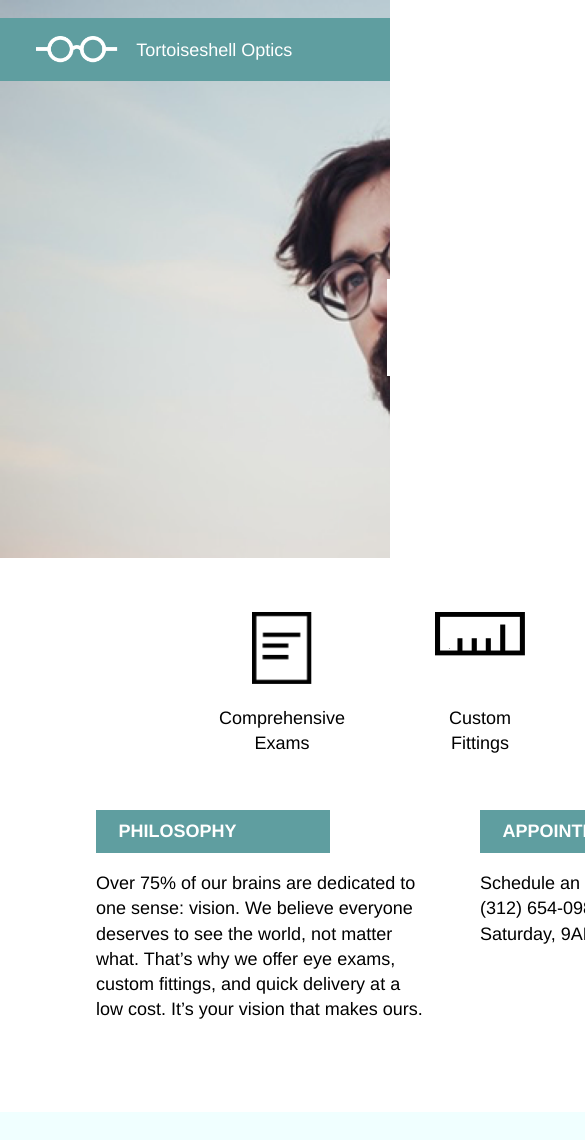
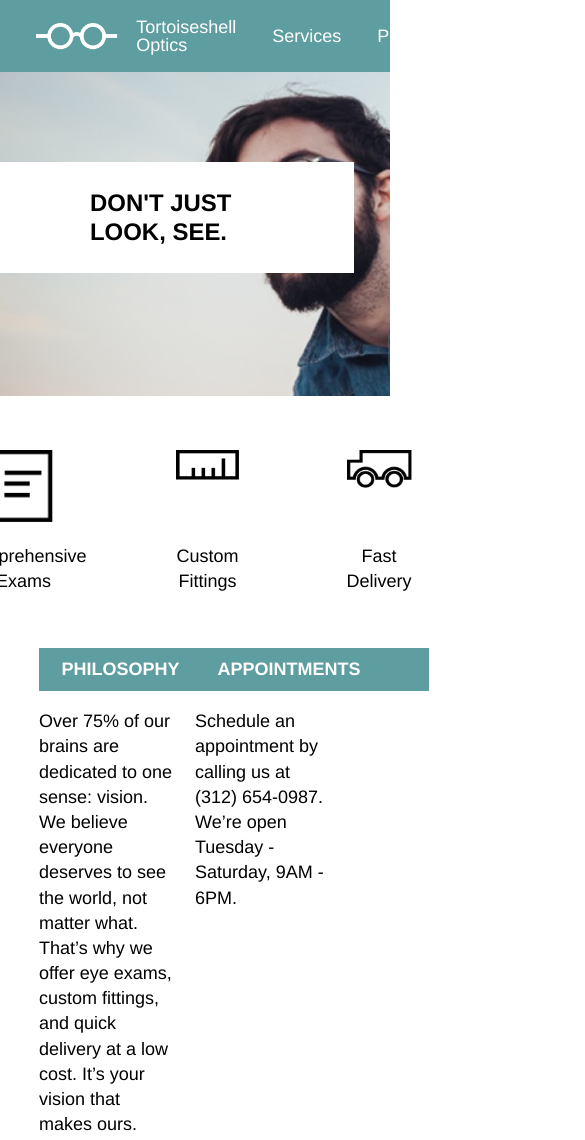
Before and after one commit to mxnxmxm/TortoiseshellOptic, a plain HTML site: page index.html in a window 390 px wide. Shown: the top 1140 px of the page, 585 px wide, since content can reach past the window. Drawn offline with Linux system fonts and the light colour scheme.

Commit message:
Add responsive design for tablet

```diff
--- a/resources/css/style.css
+++ b/resources/css/style.css
@@ -138,3 +138,27 @@ h1 {
   align-items: center;
   padding: 4rem 0 4rem 4rem;
 }
+
+@media only screen and (max-width: 1024px) {
+  h1 {
+    font-size: 1.33rem;
+    padding: 1.5rem 5rem;
+  }
+
+  .site-container {
+    width: 100%;
+  }
+
+  .banner {
+    height: 22rem;
+  }
+
+  .overhead {
+    margin: 0 auto;
+  }
+
+  .motto-card {
+    margin-right: 2rem;
+    margin-top: 5rem;
+  }
+}
```
